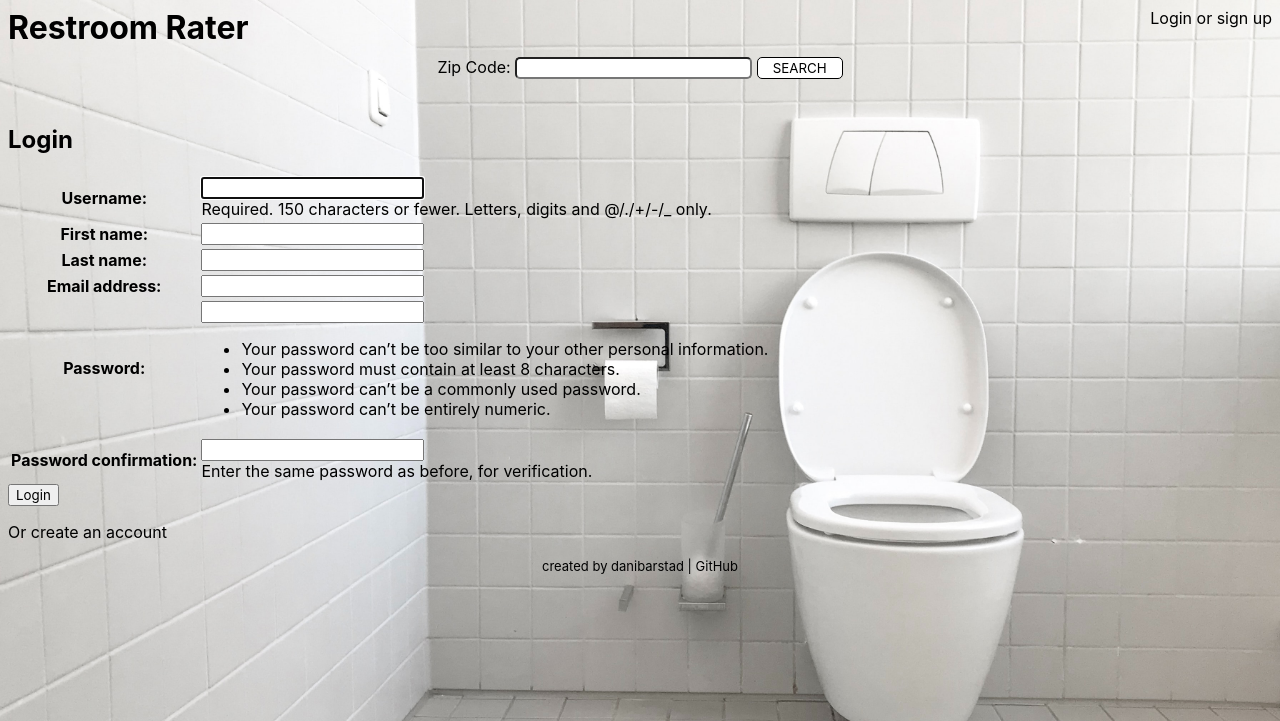
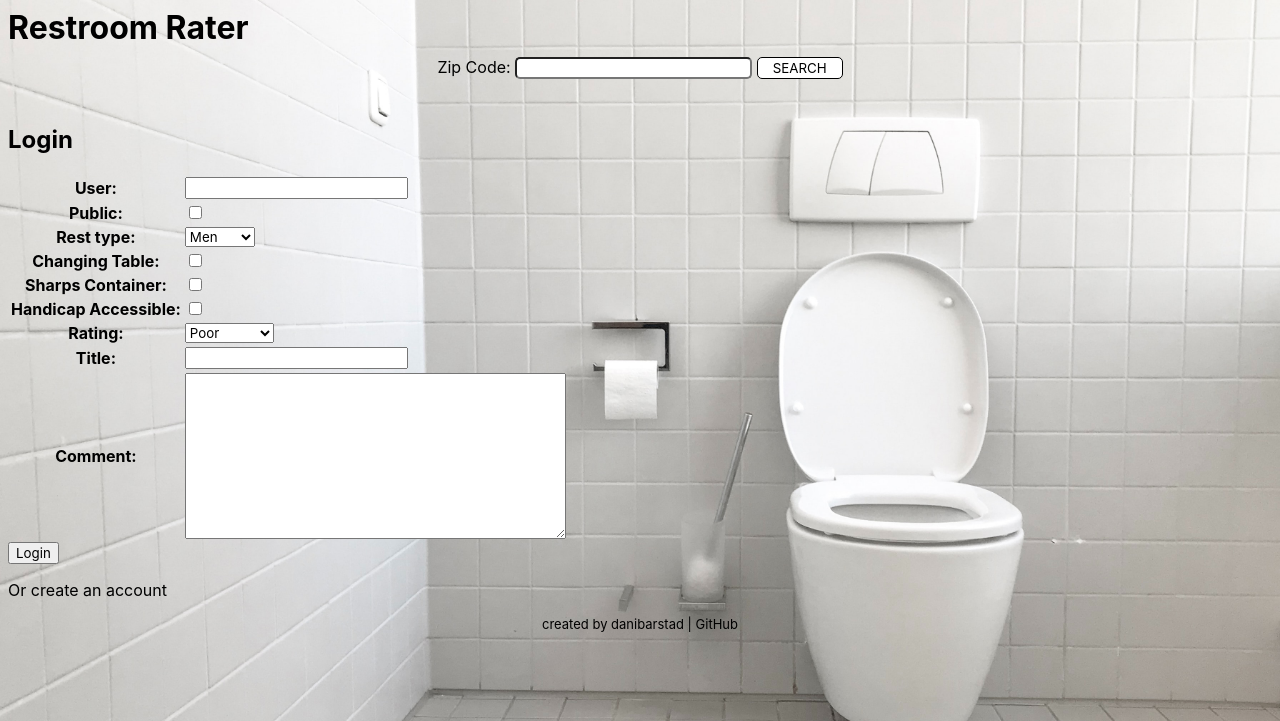
Before and after one commit to danibarstad/RestroomRater, a Django app: template restroom_rater/templates/registration/login.html in a window 1280 px wide. Shown: the top 721 px of the page. Run offline with Django 3.2, Linux system fonts and the light colour scheme; the template is opened without the code that fills it: values that come from a table or form of the project are taken from there, others are empty; parts of the project's set-up code (start-up, migrations or seed data) failed here and were passed over; some libraries are stand-ins or nearby versions.

Commit message:
removed need to create user account

```diff
--- a/restroom_rater/forms.py
+++ b/restroom_rater/forms.py
@@ -2,7 +2,6 @@ from django import forms
 from .models import RestroomReview
 
 from django.forms import ValidationError
-from django.contrib.auth.models import User
 from django.contrib.auth.forms import UserCreationForm, UserChangeForm
 
 
@@ -16,68 +15,7 @@ class RestroomForm(forms.ModelForm):
     class Meta:
         model = RestroomReview
         fields = (
-            'public', 'rest_type', 'baby', 'needle',
-            'handicap', 'rating', 'title', 'comment'
+            'user', 'public', 'rest_type',
+            'baby', 'needle', 'handicap',
+            'rating', 'title', 'comment'
             )
-
-
-# form for user to register
-class UserRegistrationForm(UserCreationForm):
-    class Meta:
-        model = User
-        fields = ('username', 'first_name', 'last_name', 'email', 'password1', 'password2')
-
-        def clean_username(self):
-            username = self.cleaned_data['username']
-            if not username:
-                raise ValidationError('Please enter a username')
-            if User.objects.filter(username__iexact=username).exists():
-                raise ValidationError('A user with that username already exists')
-            return username
-
-        def clean_first_name(self):
-            first_name = self.cleaned_data['first_name']
-            if not first_name:
-                raise ValidationError('Please enter your first name')
-            return first_name
-
-        def clean_last_name(self):
-            last_name = self.cleaned_data['last_name']
-            if not last_name:
-                raise ValidationError('Please enter your last name')
-            return last_name
-
-        def clean_email(self):
-            email = self.cleaned_data['email']
-            if not email:
-                raise ValidationError('Please enter an email address')
-            if User.objects.filter(email__iexact=email).exists():
-                raise ValidationError('A user with that email address already exists')
-            return email
-
-        def save(self, commit=True):
-            user = super(UserRegistrationForm, self).save(commit=False)
-            user.username = self.cleaned_data['username']
-            user.email = self.cleaned_data['email']
-            user.first_name = self.cleaned_data['first_name']
-            user.last_name = self.cleaned_data['last_name']
-            if commit:
-                user.save()
-            return user
-
-
-# form for user to edit profile
-class EditProfileForm(UserChangeForm):
-    class Meta:
-        model = User
-        fields = ('username', 'first_name', 'last_name', 'email')
-
-    def save(self, commit=True):
-        user= super(EditProfileForm, self).save(commit=False)
-        user.username = self.cleaned_data['username']
-        user.email = self.cleaned_data['email']
-        user.first_name = self.cleaned_data['first_name']
-        user.last_name = self.cleaned_data['last_name']
-        if commit:
-            user.save()
-        return user
--- a/restroom_rater/models.py
+++ b/restroom_rater/models.py
@@ -1,14 +1,6 @@
 import datetime
 from django.db import models
-from django.contrib.auth.models import User
 from django.core.validators import MinValueValidator
-
-User._meta.get_field('email')._unique = True
-User._meta.get_field('username')._unique = True
-
-User._meta.get_field('email')._blank = False
-User._meta.get_field('last_name')._blank = False
-User._meta.get_field('first_name')._blank = False
 
 
 class Venue(models.Model):
@@ -43,7 +35,7 @@ class RestroomReview(models.Model):
         (5, 'Excellent')
     ]
     venue = models.ForeignKey(Venue, blank=False, on_delete=models.CASCADE)
-    user = models.ForeignKey('auth.User', blank=False, on_delete=models.CASCADE)
+    user = models.CharField(max_length=200, blank=False)
     public = models.BooleanField(blank=False)
     rest_type = models.CharField(
         max_length=1,
--- a/restroom_rater/templates/restroom_rater/base.html
+++ b/restroom_rater/templates/restroom_rater/base.html
@@ -11,15 +11,6 @@
         <div>
 
             <h1 style="display: inline">Restroom Rater</h1>
-
-            <!-- greet user if logged in, otherwise link to login/sign up -->
-            <div style="float: right">
-                {% if request.user.is_authenticated %}
-                    <span id='welcome_user_msg'>Hello, <a href="{% url 'user_profile' user_pk=request.user.pk %}">{{ request.user.username }}</a> | <a href="{% url 'logout' %}">Logout</a></span>
-                {% else %}
-                    <span id='login_or_sign_up'><a href="{% url 'login' %}?next={{ request.path }}">Login or sign up</a></span>
-                {% endif %}
-            </div>
 
             <!-- form to enter zip code -->
             <div class="center">
--- a/restroom_rater/templates/restroom_rater/homepage.html
+++ b/restroom_rater/templates/restroom_rater/homepage.html
@@ -14,7 +14,7 @@
 
         <div class="venue_list">
             <h4 style="display: inline-block;"><a href="{% url 'review_detail' review_pk=review.pk %}">{{ review.title }}</a></h4>
-            by <a href="{% url 'user_profile' user_pk=review.user.pk %}">{{ review.user.username }}</a> for <a href="{% url 'venue_detail' venue_pk=review.venue.pk %}">{{ review.venue.name }}</a>
+            by {{ review.user }} for <a href="{% url 'venue_detail' venue_pk=review.venue.pk %}">{{ review.venue.name }}</a>
             <div class="review_text">
                 {{ review.rating }}\5&emsp;<i>{{ review.comment }}</i>
             </div>
--- a/restroom_rater/templates/restroom_rater/review_detail.html
+++ b/restroom_rater/templates/restroom_rater/review_detail.html
@@ -20,7 +20,7 @@
         <h3><a href="{% url 'venue_detail' venue_pk=review.venue.pk %}">{{ review.venue.name }}</a></h3>
         <div class="venue_list" style="width: 50%;">
             <h3>{{ review.title }}</h3>
-            <p><span class="review_column">by</span> <a href="{% url 'user_profile' user_pk=review.user.pk %}">{{ review.user }}</a></p>
+            <p><span class="review_column">by</span> {{ review.user }}</p>
             <p><span class="review_column">Public:</span> {{ review.public }}</p>
             <p><span class="review_column">Type:</span> {{ review.get_rest_type_display }}</p>
             <p><span class="review_column">Changing Table:</span> {{ review.baby }}</p>
--- a/restroom_rater/templates/restroom_rater/venue_detail.html
+++ b/restroom_rater/templates/restroom_rater/venue_detail.html
@@ -59,7 +59,7 @@
 
                 <div class="venue_list">
                     <h4 style="display: inline-block;"><a href="{% url 'review_detail' review_pk=review.pk %}">{{ review.title }}</a></h4>
-                    by <a href="{% url 'user_profile' user_pk=user.pk %}">{{ review.user.username }}</a>
+                    by {{ review.user }}
                     <div class="review_text">
                         {{ review.rating }}\5&emsp;<i>{{ review.comment }}</i>
                     </div>
--- a/restroom_rater/urls.py
+++ b/restroom_rater/urls.py
@@ -1,5 +1,5 @@
 from django.urls import path
-from . import views, views_users, views_venues
+from . import views, views_venues
 from django.contrib.auth import views as auth_views
 
 
@@ -13,17 +13,6 @@ urlpatterns = [
     # Review
     path('reviews/detail/<int:review_pk>/',views.review_detail, name='review_detail'),
 
-    # User
-    path('user/profile/<int:user_pk>/', views_users.user_profile, name='user_profile'),
-    path('user/profile/edit', views_users.edit_user_profile, name='edit_user_profile'),
-    path('user/profile/', views_users.my_user_profile, name='my_user_profile'),
-    path('user/profile/password/', views_users.change_password, name='change_password'),
-
-    # Register
-    path('accounts/login/', auth_views.LoginView.as_view(template_name='registration/login.html'), name='login'),
-    path('accounts/logout/', auth_views.LogoutView.as_view(template_name='registration/logout.html'), name='logout'),
-    path('register/', views_users.register, name='register'),
-
     # Breadcrumbs
     path('breadcrumbs/', views.breadcrumbs, name='breadcrumbs')
 ]
--- a/restroom_rater/views_venues.py
+++ b/restroom_rater/views_venues.py
@@ -2,7 +2,6 @@ from . import yelp_api
 from .forms import RestroomForm
 from django.utils import timezone
 from .models import RestroomReview, Venue
-from django.contrib.auth.decorators import login_required
 from django.shortcuts import get_object_or_404, redirect, render
 
 
@@ -18,7 +17,6 @@ def venue_list(request):
     return render(request, 'restroom_rater/venue_list.html', { 'venues': venues, 'search_location': search_location })
 
 
-@login_required
 def venue_detail(request, venue_pk):
     venue = get_object_or_404(Venue, pk=venue_pk)
     reviews = RestroomReview.objects.filter(venue=venue_pk)
@@ -27,7 +25,6 @@ def venue_detail(request, venue_pk):
         restroom_form = RestroomForm(request.POST, request.FILES, instance=None)
         if restroom_form.is_valid():
             review = restroom_form.save(commit=False)
-            review.user = request.user
             review.venue = venue
             review.posted_date = timezone.now()
             review.save()
```
Also changed, not shown: restroom_rater/templates/restroom_rater/users/change_password.html (deleted, +0 -18 lines), restroom_rater/templates/restroom_rater/users/edit_user_profile.html (deleted, +0 -24 lines), restroom_rater/templates/restroom_rater/users/user_profile.html (deleted, +0 -40 lines), restroom_rater/views_users.py (deleted, +0 -78 lines), restroomrater/settings.py (+9 -9 lines), restroom_rater/migrations/0013_auto_20200716_1328.py (added), restroom_rater/migrations/0014_auto_20200716_1335.py (added).
